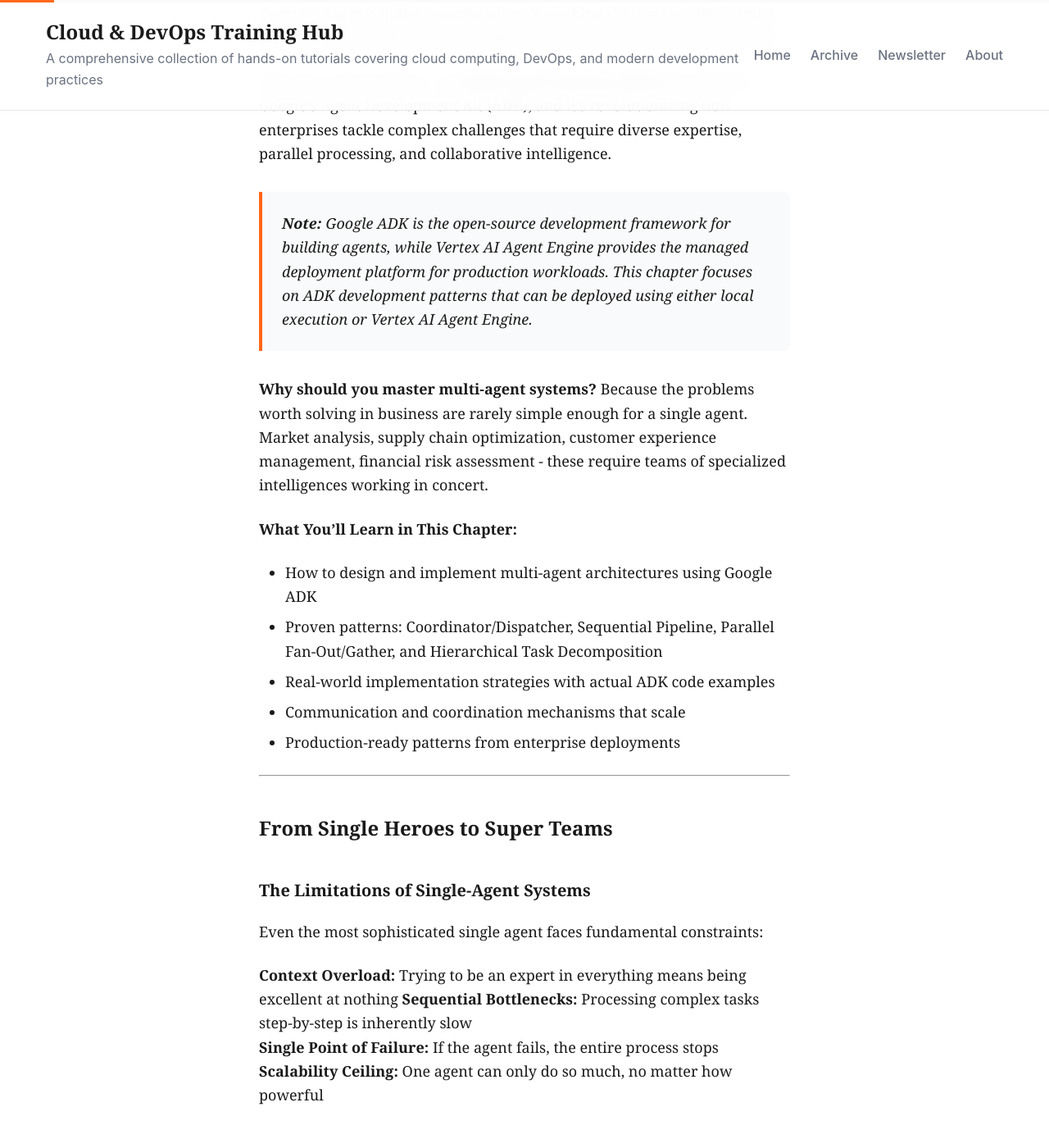
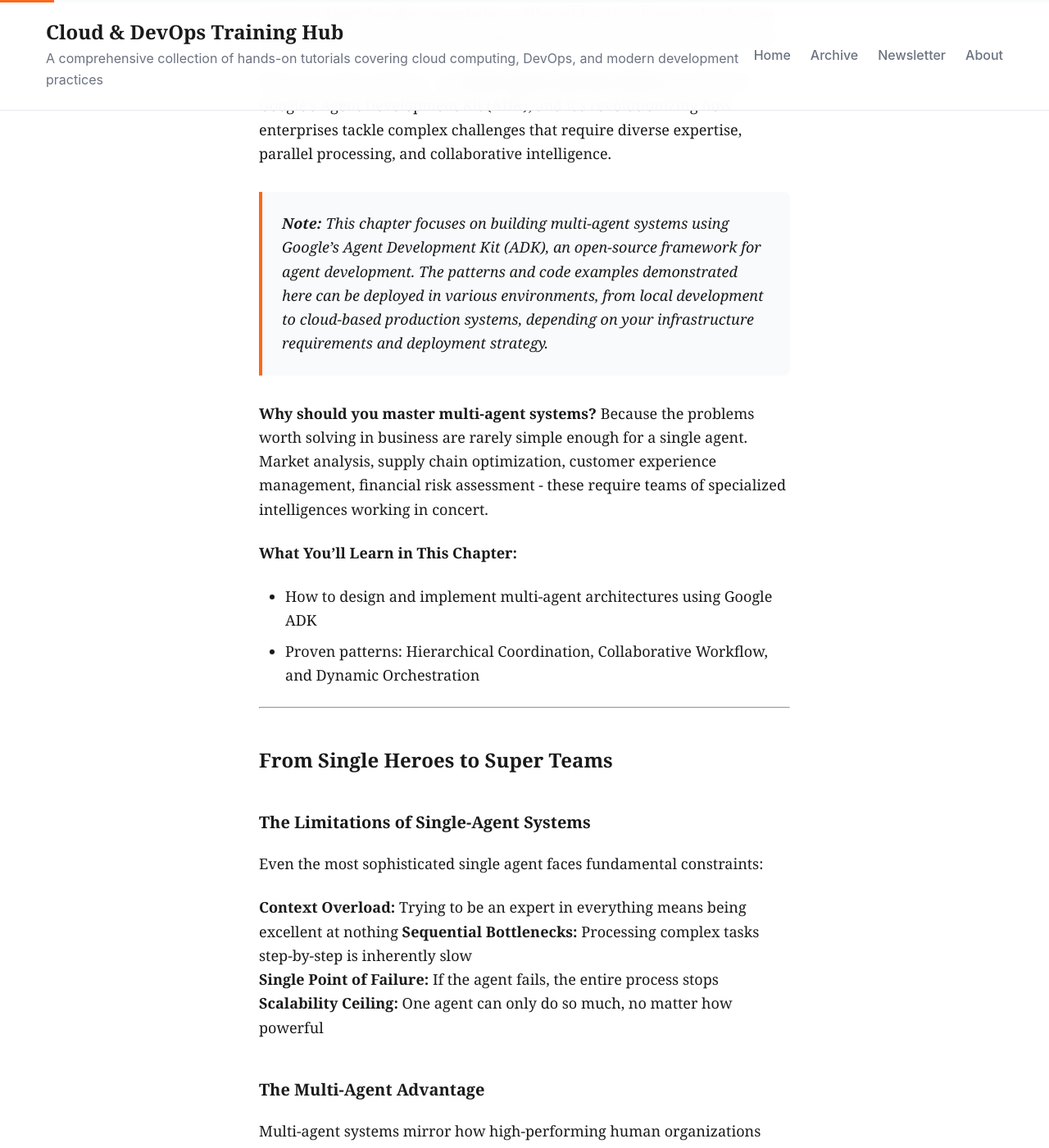
Before and after one commit to raphaelmansuy/tutorials, a Jekyll site: the page built from 07_agent/07_chapter.md, in a window 1280 px wide and 1400 px high, scrolled down 946 px. Shown: the whole window at 82% size. Built offline with Jekyll 4.4.1, drawn with Linux system fonts in a browser that asks for light colours; some web fonts are replaced; our own code applies the rules of GitHub Pages for plain Markdown files; comment, search, counter and statistics services are not loaded.

Commit message:
Fix formatting inconsistencies and enhance clarity in Chapter 7 on Multi-Agent Systems

```diff
--- a/07_agent/07_chapter.md
+++ b/07_agent/07_chapter.md
@@ -1,6 +1,6 @@
 # Chapter 7: Multi-Agent Systems - Building Agent Teams That Scale
 
-> *"Individual agents solve problems. Agent teams solve impossible problems."* - The Multi-Agent Manifesto
+> _"Individual agents solve problems. Agent teams solve impossible problems."_ - The Multi-Agent Manifesto
 
 ## Why Multi-Agent Systems Are the Future of Enterprise AI
 
@@ -8,17 +8,14 @@
 
 This isn't science fiction - it's **Multi-Agent Systems (MAS)** powered by Google's Agent Development Kit (ADK), and it's revolutionizing how enterprises tackle complex challenges that require diverse expertise, parallel processing, and collaborative intelligence.
 
-> **Note:** Google ADK is the open-source development framework for building agents, while Vertex AI Agent Engine provides the managed deployment platform for production workloads. This chapter focuses on ADK development patterns that can be deployed using either local execution or Vertex AI Agent Engine.
+> **Note:** This chapter focuses on building multi-agent systems using Google's Agent Development Kit (ADK), an open-source framework for agent development. The patterns and code examples demonstrated here can be deployed in various environments, from local development to cloud-based production systems, depending on your infrastructure requirements and deployment strategy.
 
 **Why should you master multi-agent systems?** Because the problems worth solving in business are rarely simple enough for a single agent. Market analysis, supply chain optimization, customer experience management, financial risk assessment - these require teams of specialized intelligences working in concert.
 
 **What You'll Learn in This Chapter:**
 
 - How to design and implement multi-agent architectures using Google ADK
-- Proven patterns: Coordinator/Dispatcher, Sequential Pipeline, Parallel Fan-Out/Gather, and Hierarchical Task Decomposition
-- Real-world implementation strategies with actual ADK code examples
-- Communication and coordination mechanisms that scale
-- Production-ready patterns from enterprise deployments
+- Proven patterns: Hierarchical Coordination, Collaborative Workflow, and Dynamic Orchestration
 
 ---
 
@@ -886,6 +883,6 @@
 
 ---
 
-*Ready to build your own multi-agent system? Start with 2-3 agents, master the coordination patterns, then scale to handle your organization's most complex challenges.*
+_Ready to build your own multi-agent system? Start with 2-3 agents, master the coordination patterns, then scale to handle your organization's most complex challenges._
 
 **Your Multi-Agent Future Starts Now** 🚀
```
